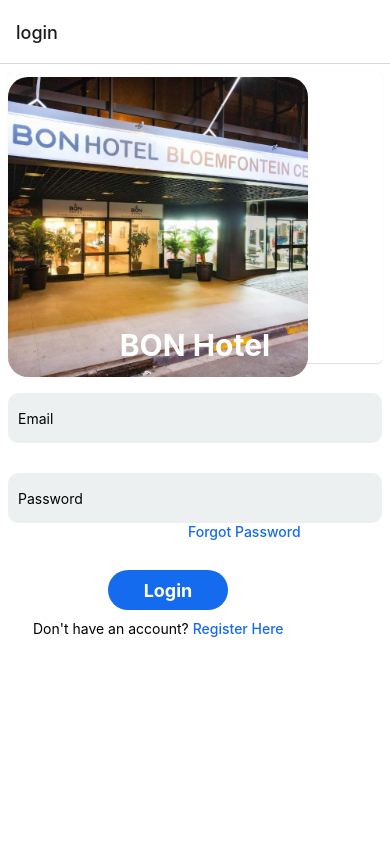
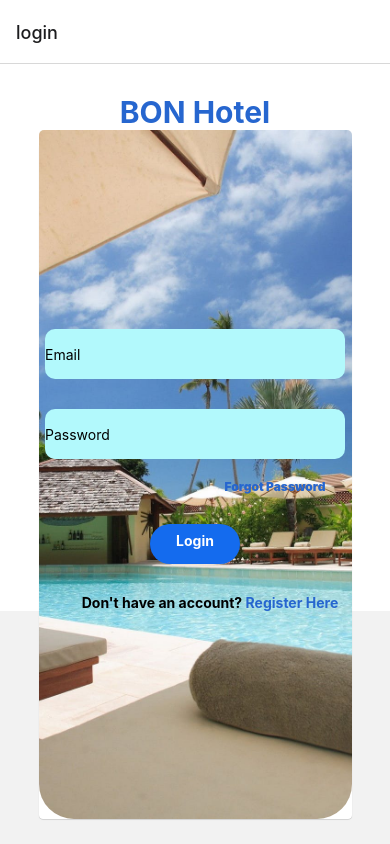
Before and after one commit to LeratoTheomencia/Hotel, a React Native app: screen /login in a window 390 px wide. Built offline with nearby package versions, Linux system fonts and the light colour scheme.

Commit message:
new-changes

```diff
--- a/components/screens/DeluxeDetails.js
+++ b/components/screens/DeluxeDetails.js
@@ -10,7 +10,7 @@
       <Text style={styles.header}>Deluxe</Text>
 
         <Text style={{marginTop: 10, fontWeight: '600', marginLeft: 5}}>Details</Text>
-        <Image source={{uri: route.paramms(coverImage)}} style={styles.img1} />
+
 
         <Text style={styles.title}>Details</Text>
 
--- a/components/screens/Form.js
+++ b/components/screens/Form.js
@@ -116,7 +116,7 @@
           />
 
                            <TouchableOpacity style={styles.button}>
-                  <Text style={styles.btn} onPress={() => navigation.navigate('Maps')}>Confirm</Text>
+                  <Text style={styles.btn} onPress={() => navigation.navigate('Home')}>Confirm</Text>
               </TouchableOpacity>
 
     </View>
--- a/components/screens/Home.js
+++ b/components/screens/Home.js
@@ -6,7 +6,8 @@
 const Home = ({ navigation, route }) => {
 
   const [rooms, setRooms] = useState([]);
-  const [presidentialRooms, setPresidentialRooms] = useState([]);
+  const [standardRooms, setStandardRooms] = useState([]);
+  const [suiteRooms, setSuiteRooms] = useState([]);
   const getRooms = (() => {
 
     db.collection('Rooms').onSnapshot((snapShot) => {
@@ -19,16 +20,26 @@
     })
 
 
-    db.collection('Presidential').onSnapshot((snapShot) => {
+    db.collection('Standard').onSnapshot((snapShot) => {
       const dis = snapShot.docs.map((doc) => ({
         id: doc.id,
         ...doc.data(),
       }));
-      setPresidentialRooms(dis);
-      console.log(presidentialRooms)
+      setStandardRooms(dis);
+      console.log(standardRooms)
     })
 
   })
+
+  db.collection('Suite').onSnapshot((snapShot) => {
+    const dis = snapShot.docs.map((doc) => ({
+      id: doc.id,
+      ...doc.data(),
+    }));
+    setSuiteRooms(dis);
+    console.log(suiteRooms)
+  })
+
 
   useEffect(() => {
     getRooms()
@@ -65,11 +76,24 @@
 
       })}
 
-      {presidentialRooms.map((data) => {
+      {standardRooms.map((data) => {
         return (
           <View>
-            <Text style={{ marginTop: 20 }}>Presidential</Text>
-            <TouchableOpacity onPress={() => navigation.navigate('DeluxeDetails', data)} >
+            <Text style={{ marginTop: 20 }}>Standard</Text>
+            <TouchableOpacity onPress={() => navigation.navigate('StandardDetails', data)} >
+              <Image source={{uri:data.coverImage}} style={styles.img1} />
+              <Text>{data.price}</Text>
+            </TouchableOpacity>
+          </View>
+        )
+
+      })}
+
+{suiteRooms.map((data) => {
+        return (
+          <View>
+            <Text style={{ marginTop: 20 }}>Suite</Text>
+            <TouchableOpacity onPress={() => navigation.navigate('SuiteDetails', data)} >
               <Image source={{uri:data.coverImage}} style={styles.img1} />
               <Text>{data.price}</Text>
             </TouchableOpacity>
@@ -87,7 +111,8 @@
   container: {
     flex: 1,
     backgroundColor: '#fff',
-    padding: 8,
+    justifyContent: 'center',
+    alignItems: 'center'
   },
   bell: {
     marginLeft: 260,
--- a/components/screens/Login.js
+++ b/components/screens/Login.js
@@ -45,12 +45,13 @@
 
   return (
     <View style={styles.container}>
-      <Card>
+      <Card style={styles.main}>
+        <Text style={styles.header}>BON Hotel</Text>
         <Image
-          source={require('../../assets/Images/Bon Hotel.jpg')}
+          source={require('../../assets/Images/beach hotel.jpeg')}
           style={styles.img}
         />
-        <Text style={styles.header}>BON Hotel</Text>
+
       </Card>
 
       <TextInput
@@ -67,21 +68,24 @@
       />
 
       <View>
-        <TouchableOpacity>
+        <TouchableOpacity style={styles.maintitle}>
           <Text
             style={styles.title}
             onPress={() => navigation.navigate('ResetPassword')}>
             Forgot Password
           </Text>
         </TouchableOpacity>
-
-         <TouchableOpacity style={styles.button} onPress={SignIn}>
-        <Text style={styles.btn}>Login</Text>
-      </TouchableOpacity>
+      </View>
+      <View>
+        <TouchableOpacity style={styles.button} onPress={SignIn}>
+          <Text style={styles.btn}>Login</Text>
+        </TouchableOpacity>
       </View>
 
-      <View style={styles.main}>
-        <Text>
+
+
+      <View style={{ marginLeft: 30, marginTop: 10 }}>
+        <Text style={{ fontWeight: 'bold' }}>
           Don't have an account?{' '}
           <TouchableOpacity
             style={styles.text}
@@ -96,60 +100,73 @@
 
 const styles = StyleSheet.create({
   container: {
-    flex: 1,
+    alignItems: 'center',
+    justifyContent: 'center',
     backgroundColor: '#fff',
-    padding: 8,
   },
+
   img: {
-    width: 300,
-    height: 300,
-    marginTop: 5,
-    borderRadius: 20,
+    width: 313,
+    height: 689,
+    borderBottomLeftRadius: 35,
+    borderBottomRightRadius: 35,
+    borderTopRightRadius: 5,
+    borderTopLeftRadius: 5
   },
   header: {
     marginTop: -50,
     fontSize: 30,
     position: 'relative',
-    color: '#fff',
+    color: '#2666CF',
     textAlign: 'center',
     fontWeight: 'bold',
   },
+  main: {
+    alignContent: 'center',
+    justifyContent: 'center',
+    marginBottom: -520,
+    marginTop: 80,
+  },
   input: {
+    width: 300,
     marginTop: 30,
-    alignItems: 'center',
-    justifyContent: 'center',
-    paddingLeft: 10,
     borderRadius: 10,
     height: 50,
-    backgroundColor: '#ecf0f1',
+    backgroundColor: '#B2F9FC',
+    position: 'relative'
+  },
+  maintitle:{
+    marginTop: 30,
+    marginLeft: 40
   },
   title: {
-    paddingLeft: 180,
-    color: '#146BEE',
-    fontWeight: 500,
+    position: 'relative',
+    paddingLeft: 120,
+    marginTop: 30,
+    fontSize: 12,
+    marginTop: -10,
+    color: '#2666CF',
+    fontWeight: '1000'
   },
   button: {
     marginTop: 30,
-    alignItems: 'center',
-    justifyContent: 'center',
-    borderRadius: 80,
-    height: 40,
-    width: 120,
-    backgroundColor: '#146BEE',
-    marginLeft: 100,
+
   },
   btn: {
-    fontWeight: 'bold',
-    fontSize: 18,
+    backgroundColor: '#146BEE',
+    borderRadius: 80,
+    width: 90,
+    height: 40,
+    textAlign: 'center',
+    padding: 8,
     color: '#fff',
+    fontWeight: '700'
   },
-  main: {
-    marginTop: 10,
-    paddingLeft: 25,
-  },
+
   text: {
-    color: '#146BEE',
-    fontWeight: 500
+    color: '#2666CF',
+    marginTop: 20,
+    fontWeight: '700'
   },
 });
 
--- a/components/screens/ResetPassword.js
+++ b/components/screens/ResetPassword.js
@@ -11,17 +11,21 @@
   const [resetEmail, setResetEmail] = useState ('')
   return (
     <View style={styles.container}>
-        <Card>
-          <Image source={require('../../assets/Images/Bon Hotel.jpg')} style={styles.img} />
-          <Text style={styles.header}>BON Hotel</Text>
-        </Card>
+        <Card style={styles.main}>
+        <Text style={styles.header}>BON Hotel</Text>
+        <Image
+          source={require('../../assets/Images/beach hotel.jpeg')}
+          style={styles.img}
+        />
+
+      </Card>
 
         <View>
             <Text style={styles.head}>Reset Password</Text>
 
             <TextInput
                 placeholder='Email'
-                style={styles.placeholder}
+                style={styles.input}
                 onChangeText={(email) => setEmail(email)}
             />
 
@@ -42,33 +46,42 @@
     backgroundColor: '#fff',
     padding: 8,
   },
-    img: {
-    width: 300,
-    height: 300,
-    marginTop: 5,
-    borderRadius: 20,
+  img: {
+    width: 313,
+    height: 689,
+    borderBottomLeftRadius: 35,
+    borderBottomRightRadius: 35,
+    borderTopRightRadius: 5,
+    borderTopLeftRadius: 5
   },
-   header: {
+  header: {
     marginTop: -50,
     fontSize: 30,
     position: 'relative',
-    color: '#fff',
+    color: '#2666CF',
     textAlign: 'center',
     fontWeight: 'bold',
+  },
+  main: {
+    alignContent: 'center',
+    justifyContent: 'center',
+    marginBottom: -520,
+    marginTop: 80,
   },
    head: {
       fontSize: 25,
       fontWeight: 'bold',
       marginTop: 30,
+      marginLeft: 50
     },
-    placeholder: {
-      width: 258,
-      backgroundColor: '#ecf0f1',
-      height: 42,
-      marginTop: 45,
-      borderRadius: 20,
-      paddingLeft: 15,
-      color: 'black'
+    input: {
+      width: 300,
+      marginTop: 30,
+      borderRadius: 10,
+      height: 50,
+      backgroundColor: '#B2F9FC',
+      position: 'relative',
+      left: 6
     },
     btn: {
       backgroundColor: '#146BEE',
--- a/components/screens/SignUp.js
+++ b/components/screens/SignUp.js
@@ -30,11 +30,17 @@
   return (
     <View style={styles.container}>
 
-        <Card>
-          <Image source={require('../../assets/Images/Bon Hotel.jpg')} style={styles.img} />
+        <Card style={styles.main}>
         <Text style={styles.header}>BON Hotel</Text>
+        <Image
+          source={require('../../assets/Images/beach hotel.jpeg')}
+          style={styles.img}
+        />
+
       </Card>
+        <View>
 
+        </View>
         <TextInput
             style={styles.input}
             placeholder= "Full Name"
@@ -71,32 +77,39 @@
 export default Signup ;
 const styles = StyleSheet.create({
   container: {
-    flex: 1,
+    alignItems: 'center',
+    justifyContent: 'center',
     backgroundColor: '#fff',
-    padding: 8,
   },
   img: {
-    width: 300,
-    height: 300,
-    marginTop: 5,
-    borderRadius: 20,
+    width: 313,
+    height: 689,
+    borderBottomLeftRadius: 35,
+    borderBottomRightRadius: 35,
+    borderTopRightRadius: 5,
+    borderTopLeftRadius: 5
   },
   header: {
     marginTop: -50,
     fontSize: 30,
     position: 'relative',
-    color: '#fff',
+    color: '#2666CF',
     textAlign: 'center',
     fontWeight: 'bold',
   },
+  main: {
+    alignContent: 'center',
+    justifyContent: 'center',
+    marginBottom: -520,
+    marginTop: 80,
+  },
     input: {
+      width: 300,
       marginTop: 30,
-    alignItems: 'center',
-    justifyContent: 'center',
-    paddingLeft: 10,
       borderRadius: 10,
       height: 50,
-    backgroundColor: '#ecf0f1',
+      backgroundColor: '#B2F9FC',
+      position: 'relative',
   },
     button: {
     marginTop: 30,
--- a/components/screens/StandardDetails.js
+++ b/components/screens/StandardDetails.js
@@ -1,6 +1,6 @@
 import React from 'react';
 import {StyleSheet, Text, View, Image, TouchableOpacity, } from 'react-native';
-import {firebase} from './Firebase/Firebase/Conflig'
+
 
 
 const StandardDetails = ({ navigation }) =>{
@@ -11,7 +11,7 @@
       <Text style={styles.header}>Standard</Text>
 
         <Text style={{marginTop: 10, fontWeight: 'bold', marginLeft: 5, fontSize: 15}}>Details</Text>
-        <Image source={require('../../assets/Images/standard 1.jpg')} style={styles.img1} />
+
 
         <Text style={styles.title}>Details</Text>
 
--- a/components/screens/SuiteDetails.js
+++ b/components/screens/SuiteDetails.js
@@ -11,7 +11,7 @@
       <Text style={styles.header}>Suite</Text>
 
         <Text style={{marginTop: 10, fontWeight: 'bold', marginLeft: 5, fontSize: 15}}>Details</Text>
-        <Image source={require('../../assets/Images/suite.jpg')} style={styles.img1} />
+
 
 
         <Text style={styles.title}>Details</Text>
--- a/package.json
+++ b/package.json
@@ -21,6 +21,8 @@
     "react-calendar": "*",
     "react-dom": "17.0.1",
     "react-native": "0.64.3",
+    "react-native-google-places-autocomplete": "^2.4.1",
+    "react-native-maps": "^0.30.1",
     "react-native-paper": "4.9.2",
     "react-native-safe-area-context": "3.3.2",
     "react-native-screens": "~3.8.0",
```
Also changed, not shown: components/screens/Maps.js (+6 -3 lines), assets/Images/beach hotel.jpeg (added), 1 other file (tests, documents, lock files or other folders). Lines whose indentation alone changed are shown as unchanged.
